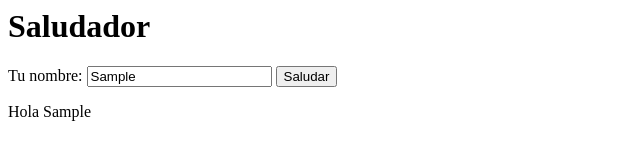
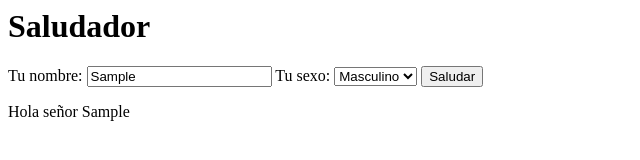
Before and after one commit to BelenA25/saludador_bot, a website built with Parcel: page index.html in a window 1280 px wide. Both pictures are taken after typing "Sample" into the empty fields and a click on the input "Saludar". Shown: the whole page, without its empty margins (0-640 px from the left). Built offline with nearby package versions, Linux system fonts and the light colour scheme.

Commit message:
Añade saludo por nombre y genero

```diff
--- a/index.html
+++ b/index.html
@@ -8,6 +8,11 @@
       Tu nombre:
       <hl>
       <input type="text" id="nombre">
+      Tu sexo:
+      <select id="box1">
+        <option value="masculino">Masculino</option>
+        <option value="femenino">Femenino</option>
+      </select>
       <input type="submit" value="Saludar" id="saludar-button" />
       <p></p>
       <div id="saludador"></div>
--- a/src/presenter.js
+++ b/src/presenter.js
@@ -2,10 +2,18 @@ import sumar from "./sumador";
 
 const nombre = document.querySelector("#nombre");
 const form = document.querySelector("#saludar");
+const sexo = document.querySelector("#box1")
 const div = document.querySelector("#saludador");
 
 form.addEventListener("submit", (event) => {
   event.preventDefault();
 
-  div.innerHTML = "Hola " + nombre.value;
+  if (sexo.value == "masculino")
+  {
+    div.innerHTML = "Hola señor " +  nombre.value;
+  }
+  else
+  {
+    div.innerHTML = "Hola señora " +  nombre.value;
+  }
 });
```
